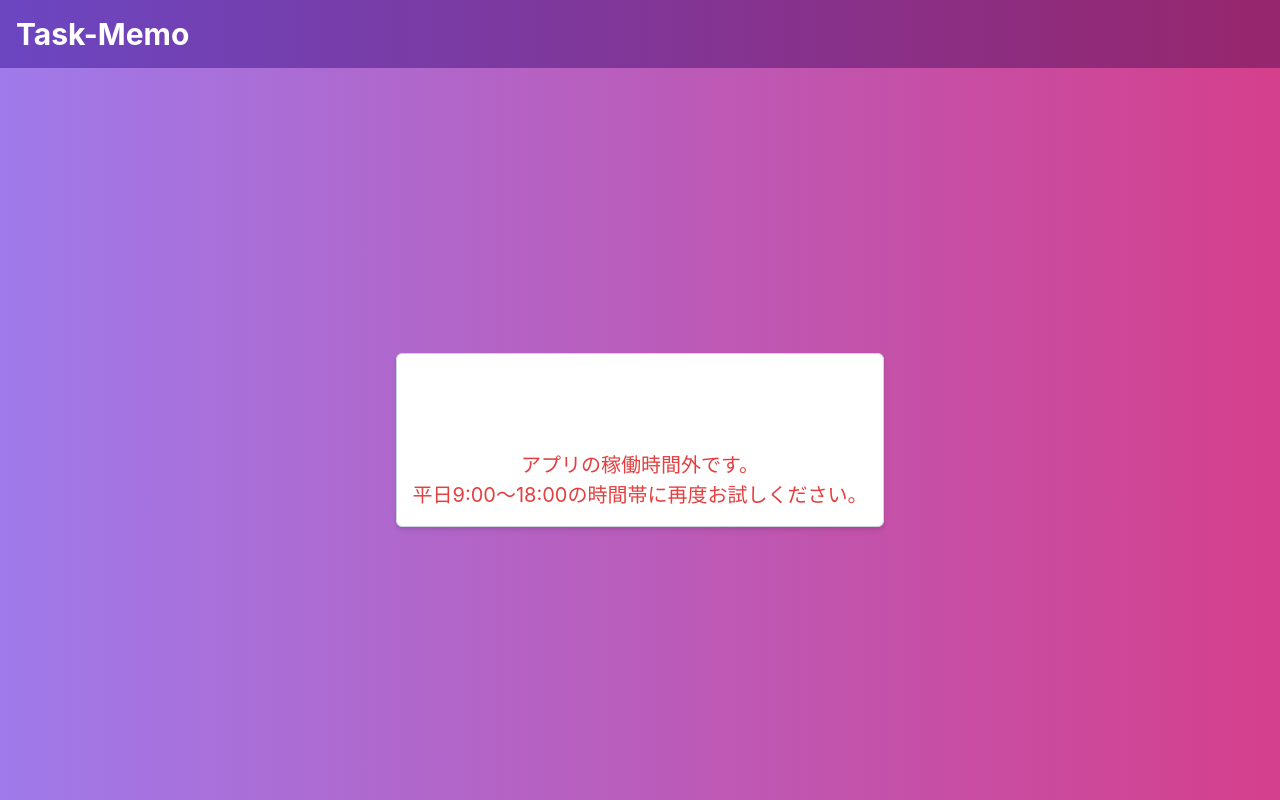
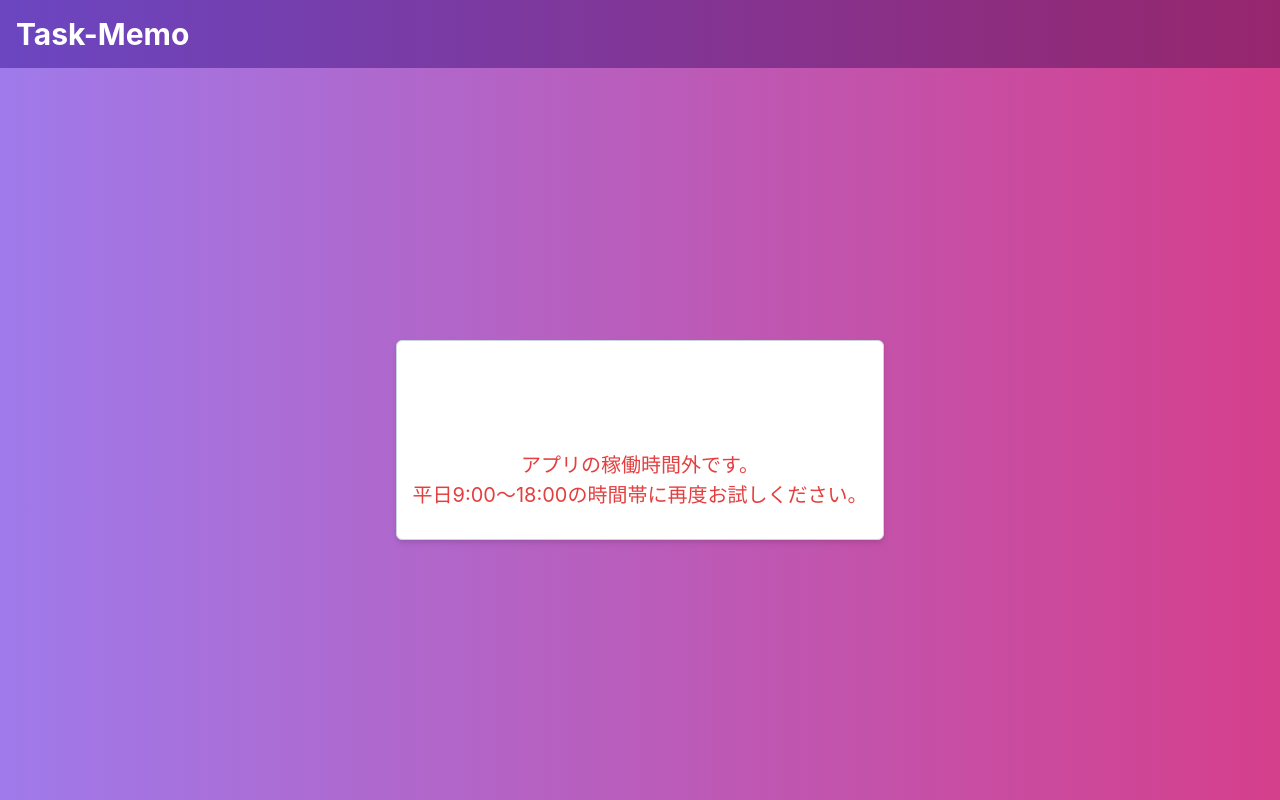
Before and after one commit to kumazaki-y/Task-Memo, a React (Vite) app in the folder front/: page / in a window 1280 px wide. Built offline with nearby package versions, Linux system fonts and the light colour scheme; no server answers.

Commit message:
稼働時間の表示をフレックスに

```diff
--- a/front/src/components/ecosystems/home.tsx
+++ b/front/src/components/ecosystems/home.tsx
@@ -46,6 +46,10 @@ const Home: FC = () => {
           borderColor="gray.300" // ボーダーの色を指定
           borderRadius="md" // 角丸を追加
           boxShadow="md" // シャドウを付けて目立たせる
+          display="flex" // Flexboxを有効化
+          justifyContent="center" // 横方向で中央揃え
+          alignItems="center" // 縦方向で中央揃え
+          minHeight="200px" // ボックスの最小高さを指定（適宜調整）
         >
           <Text fontSize="xl" mt="20" color="red.500">
             アプリの稼働時間外です。
```
